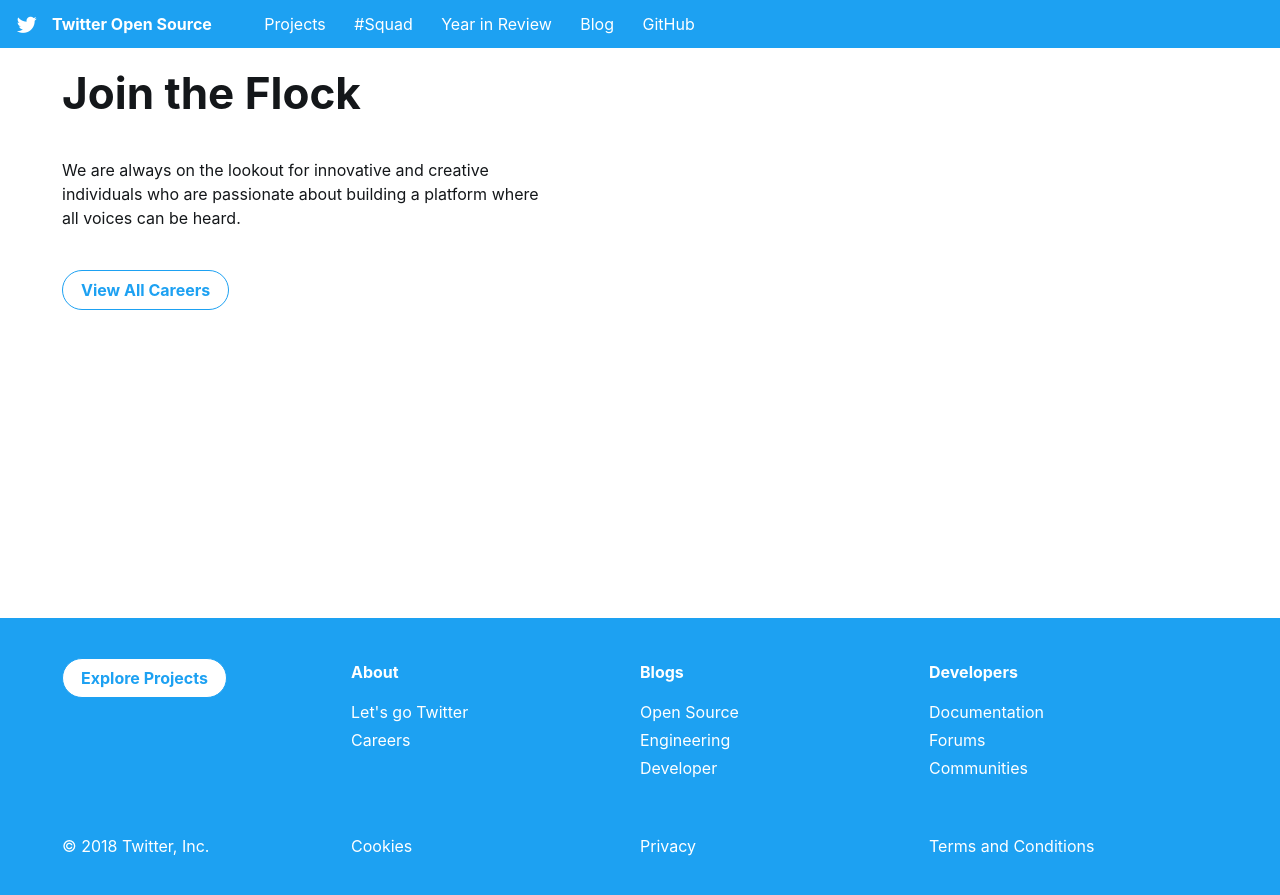
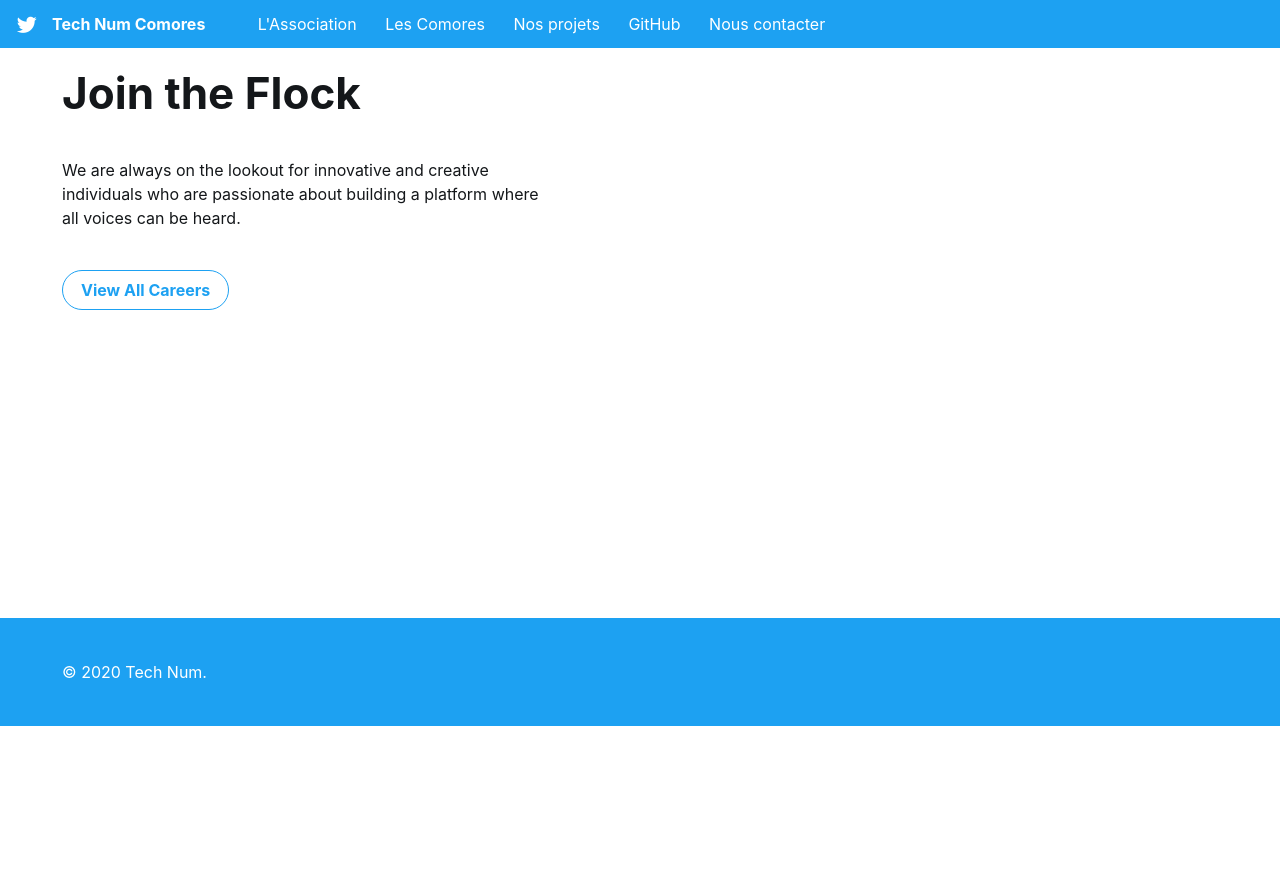
Before and after one commit to tech-num/test, a Jekyll site: the page built from index.html, in a window 1280 px wide and 900 px high, scrolled down 2579 px. Shown: the top 895 px of the window. Built offline with Jekyll 4.4.1, drawn with Linux system fonts in a browser that asks for light colours; some web fonts are replaced; comment, search, counter and statistics services are not loaded; after the commit the page ends 3305 px from its top, so only the background shows below that.

Commit message:
Update default.html

```diff
--- a/_layouts/default.html
+++ b/_layouts/default.html
@@ -49,36 +49,36 @@
             <span class="Icon Icon--logo Icon--large"></span>
 
             <!-- Link in web -->
-            <a class="home-link" href="{{ site.baseurl }}/">Twitter Open Source</a>
+            <a class="home-link" href="{{ site.baseurl }}/">Tech Num Comores</a>
 
             <!-- Text in mobile -->
-            <p class="home-text">Twitter Open Source</p>
+            <p class="home-text">Tech Num Comores</p>
             <span id="caret" class="Icon Icon--caretDown"></span>
         </div>
         <ul class="nav-menu">
             <!-- This link only exists in mobile -->
             <li id="extra-mobile-link" class="nav-list-item">
-                <a class="nav-link" href="{{ site.baseurl }}/">Twitter Open Source</a>
+                <a class="nav-link" href="{{ site.baseurl }}/">Tech Num Comores</a>
             </li>
 
             <li class="nav-list-item">
-                <a class="nav-link" href="{{ site.baseurl }}/projects">Projects</a>
+                <a class="nav-link" href="{{ site.baseurl }}/association">L'Association</a>
             </li>
 
             <li class="nav-list-item">
-                <a class="nav-link" href="{{ site.baseurl }}/memberships">#Squad</a>
+                <a class="nav-link" href="{{ site.baseurl }}/comores">Les Comores</a>
             </li>
 
             <li class="nav-list-item">
-                <a class="nav-link" href="{{ site.baseurl }}/year-in-review">Year in Review</a>
-            </li>
-
-            <li class="nav-list-item">
-                <a class="nav-link" href="https://blog.twitter.com/engineering/en_us/topics/open-source.html" target="_blank">Blog</a>
+                <a class="nav-link" href="{{ site.baseurl }}/projects">Nos projets</a>
             </li>
 
             <li class="nav-list-item list-end">
                 <a class="nav-link" href="https://github.com/twitter" target="_blank">GitHub</a>
+            </li>
+
+            <li class="nav-list-item">
+                <a class="nav-link" href="{{ site.baseurl }}/projects">Nous contacter</a>
             </li>
         </ul>
     </nav>
@@ -91,51 +91,9 @@
     <!-- Footer -->
     <div class="footer">
         <div class="Grid container">
-            <div class="Grid-cell footer-cell u-size1of4 footer-margin">
-                <button onclick="location.href='{{ site.baseurl }}/projects'" type="button" class="Button Button--large">Explore Projects</button>
+            <div class="Grid-cell footer-cell u-size1of4">
+                <a class="foot-link" href="">© 2020 Tech Num.</a>
             </div>
-            <div class="Grid-cell footer-cell u-size1of4 footer-margin">
-                <h3 class="xsmall-margin">
-                    <a class="foot-link" target="_blank" href="https://about.twitter.com/">About</a>
-                </h3>
-                <a class="foot-link" target="_blank" href="https://about.twitter.com/en_us/lets-go-twitter.html">Let's go Twitter</a>
-                <a class="foot-link" target="_blank" href="https://careers.twitter.com/en.html">Careers</a>
-            </div>
-
-            <div class="Grid-cell footer-cell u-size1of4 footer-margin">
-                <h3 class="xsmall-margin">
-                    <a class="foot-link" target="_blank" href="https://blog.twitter.com/">Blogs</a>
-                </h3>
-                <a class="foot-link" target="_blank" href="https://blog.twitter.com/engineering/en_us/topics/open-source.html">Open Source</a>
-                <a class="foot-link" target="_blank" href="https://blog.twitter.com/engineering/en_us.html">Engineering</a>
-                <a class="foot-link" target="_blank" href="https://blog.twitter.com/developer">Developer</a>
-            </div>
-
-            <div class="Grid-cell footer-cell u-size1of4 footer-margin">
-                <h3 class="xsmall-margin">
-                    <a class="foot-link" target="_blank" href="https://developer.twitter.com/">Developers</a>
-                </h3>
-                <a class="foot-link" target="_blank" href="https://dev.twitter.com/overview/documentation">Documentation</a>
-                <a class="foot-link" target="_blank" href="https://twittercommunity.com/">Forums</a>
-                <a class="foot-link" target="_blank" href="https://dev.twitter.com/community">Communities</a>
-            </div>
-
-            <div class="Grid-cell footer-cell u-size1of4">
-                <a class="foot-link" href="">© 2018 Twitter, Inc.</a>
-            </div>
-
-            <div class="Grid-cell footer-cell u-size1of4">
-                <a class="foot-link" target="_blank" href="https://support.twitter.com/articles/20170520">Cookies</a>
-            </div>
-
-            <div class="Grid-cell footer-cell u-size1of4">
-                <a class="foot-link" target="_blank" href="https://twitter.com/privacy">Privacy</a>
-            </div>
-
-            <div class="Grid-cell footer-cell u-size1of4">
-                <a class="foot-link" target="_blank" href="https://twitter.com/tos">Terms and Conditions</a>
-            </div>
-
         </div>
     </div> <!-- End of Footer -->
   </body>
```
